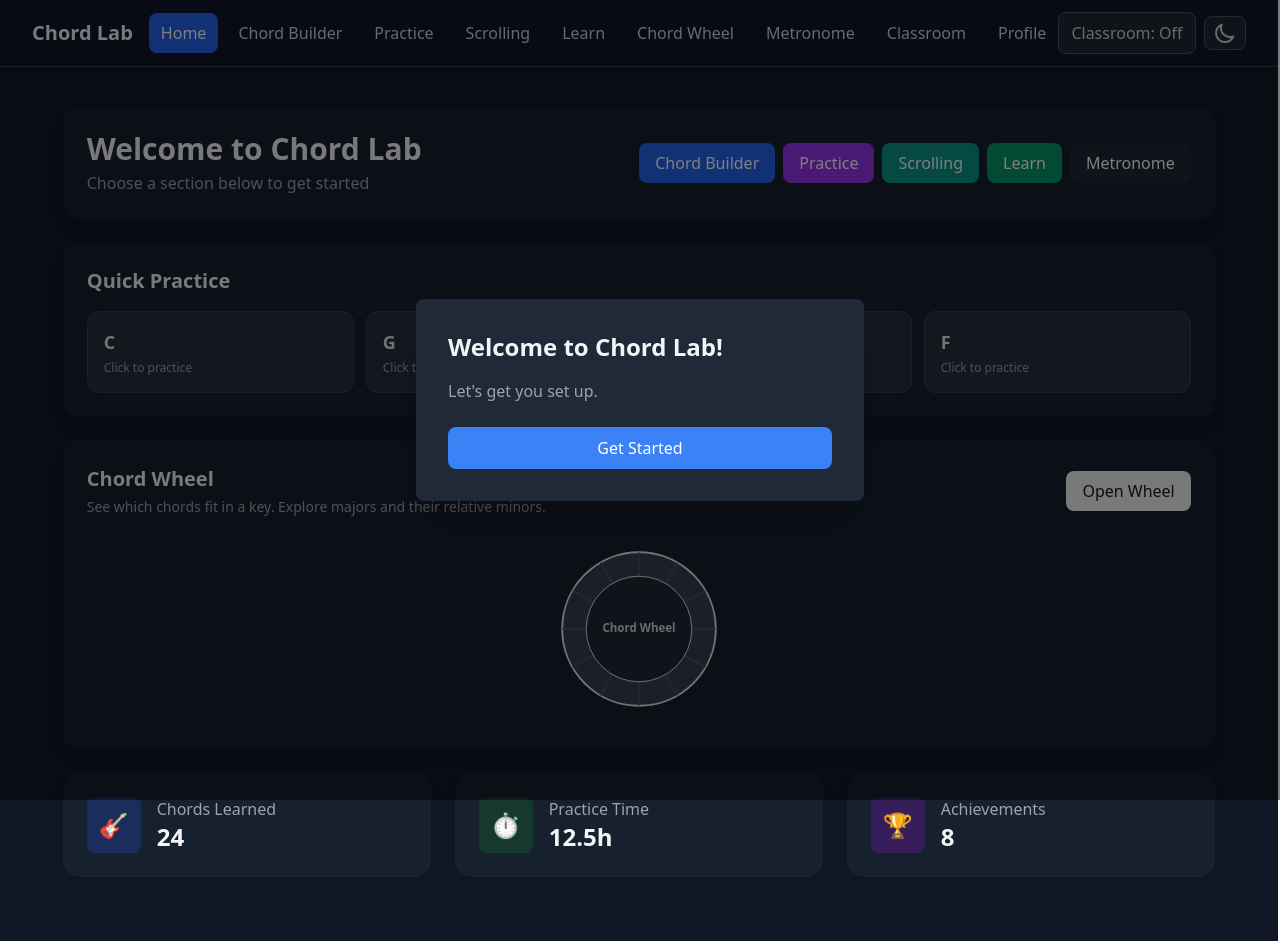
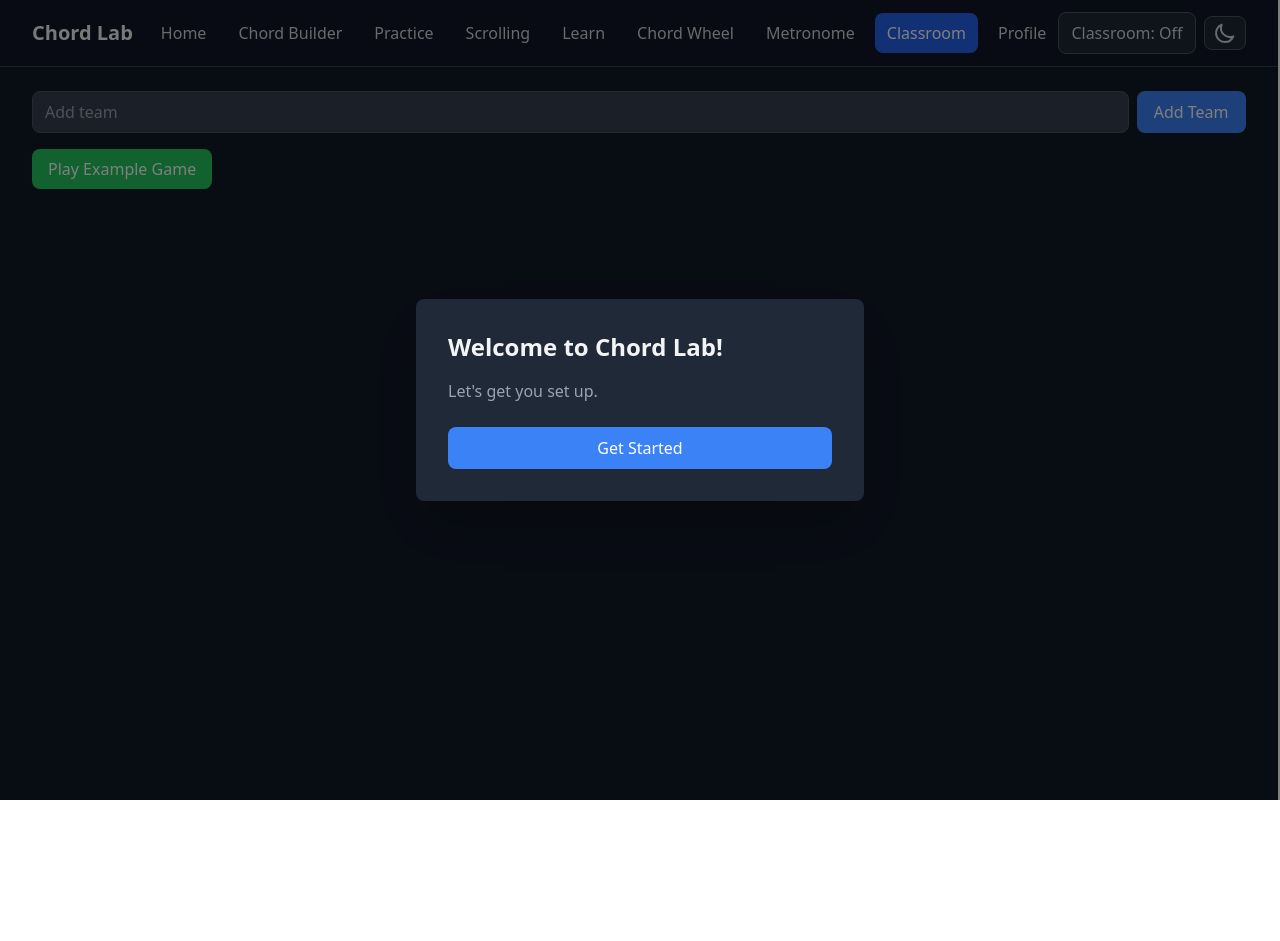
Before and after one commit to SquidgyG/Chord-Lab, a React (Vite) app: page /#/classroom/games in a window 1280 px wide. Before the commit this address led to /#/. After the commit the page ends 800 px from the top, so only its background shows below. Built offline with nearby package versions, Linux system fonts and the light colour scheme; sample sign-in values are in the browser's storage.

Commit message:
Add classroom scoreboard with context and games

```diff
--- a/src/App.tsx
+++ b/src/App.tsx
@@ -11,6 +11,9 @@ import { useTheme } from './contexts/ThemeContext'
 import ScrollingPractice from './components/practice-mode/ScrollingPractice'
 import ClassroomMode from './components/classroom/ClassroomMode'
 import TeacherDashboard from './components/classroom/TeacherDashboard'
+import TeacherGamesDashboard from './components/classroom/TeacherGamesDashboard'
+import { ScoreboardProvider } from './components/classroom/Scoreboard'
+import ExampleGame from './components/classroom/games/ExampleGame'
 // --- MERGED IMPORTS (from both branches) ---
 import { useUserProfile } from './contexts/UserProfileContext'
 import OnboardingFlow from './components/onboarding/OnboardingFlow'
@@ -177,6 +180,16 @@ function App() {
             <Route path="/metronome" element={<Metronome />} />
             <Route path="/classroom" element={<ClassroomMode />} />
             <Route path="/classroom/dashboard" element={<TeacherDashboard />} />
+            <Route
+              path="/classroom/games/*"
+              element={
+                <ScoreboardProvider>
+                  <TeacherGamesDashboard />
+                </ScoreboardProvider>
+              }
+            >
+              <Route path="example" element={<ExampleGame />} />
+            </Route>
             <Route path="/profile" element={<ProfilePage />} />
             <Route path="*" element={<Navigate to="/" replace />} />
           </Routes>
--- /dev/null
+++ b/src/components/classroom/Scoreboard.tsx
@@ -0,0 +1,76 @@
+import React, { createContext, useContext, useState, ReactNode } from 'react'
+
+interface Team {
+  name: string
+  score: number
+}
+
+interface ScoreboardContextValue {
+  teams: Team[]
+  addTeam: (name: string) => void
+  incrementScore: (name: string, amount?: number) => void
+  resetScores: () => void
+}
+
+const ScoreboardContext = createContext<ScoreboardContextValue | undefined>(undefined)
+
+export const ScoreboardProvider: React.FC<{ children: ReactNode }> = ({ children }) => {
+  const [teams, setTeams] = useState<Team[]>([])
+
+  const addTeam = (name: string) => {
+    setTeams(prev => {
+      if (prev.some(t => t.name === name)) return prev
+      return [...prev, { name, score: 0 }]
+    })
+  }
+
+  const incrementScore = (name: string, amount: number = 1) => {
+    setTeams(prev => prev.map(t => (t.name === name ? { ...t, score: t.score + amount } : t)))
+  }
+
+  const resetScores = () => {
+    setTeams(prev => prev.map(t => ({ ...t, score: 0 })))
+  }
+
+  return (
+    <ScoreboardContext.Provider value={{ teams, addTeam, incrementScore, resetScores }}>
+      {children}
+    </ScoreboardContext.Provider>
+  )
+}
+
+export const useScoreboard = () => {
+  const context = useContext(ScoreboardContext)
+  if (!context) throw new Error('useScoreboard must be used within a ScoreboardProvider')
+  return context
+}
+
+export const Scoreboard: React.FC = () => {
+  const { teams, resetScores } = useScoreboard()
+
+  if (teams.length === 0) return null
+
+  return (
+    <div className="bg-white dark:bg-gray-800 rounded-lg shadow p-4">
+      <div className="flex justify-between items-center mb-2">
+        <h3 className="text-lg font-bold text-gray-800 dark:text-gray-100">Scoreboard</h3>
+        <button
+          onClick={resetScores}
+          className="px-2 py-1 text-sm rounded bg-red-500 text-white hover:bg-red-600"
+        >
+          Reset
+        </button>
+      </div>
+      <ul>
+        {teams.map(team => (
+          <li key={team.name} className="flex justify-between py-1 text-gray-900 dark:text-gray-100">
+            <span>{team.name}</span>
+            <span>{team.score}</span>
+          </li>
+        ))}
+      </ul>
+    </div>
+  )
+}
+
+export default Scoreboard
--- /dev/null
+++ b/src/components/classroom/TeacherGamesDashboard.tsx
@@ -0,0 +1,45 @@
+import React, { useState } from 'react'
+import { Link, Outlet } from 'react-router-dom'
+import { Scoreboard, useScoreboard } from './Scoreboard'
+
+const TeacherGamesDashboard: React.FC = () => {
+  const { addTeam } = useScoreboard()
+  const [teamName, setTeamName] = useState('')
+
+  const handleAddTeam = () => {
+    const name = teamName.trim()
+    if (!name) return
+    addTeam(name)
+    setTeamName('')
+  }
+
+  return (
+    <div className="space-y-4">
+      <Scoreboard />
+      <div className="flex gap-2">
+        <input
+          type="text"
+          value={teamName}
+          onChange={e => setTeamName(e.target.value)}
+          placeholder="Add team"
+          className="flex-grow px-3 py-2 border rounded-lg dark:bg-gray-700 dark:border-gray-600 dark:text-gray-100"
+        />
+        <button
+          onClick={handleAddTeam}
+          className="px-4 py-2 bg-blue-500 text-white rounded-lg hover:bg-blue-600 transition-colors"
+        >
+          Add Team
+        </button>
+      </div>
+      <Link
+        to="example"
+        className="inline-block px-4 py-2 bg-green-500 text-white rounded-lg hover:bg-green-600 transition-colors"
+      >
+        Play Example Game
+      </Link>
+      <Outlet />
+    </div>
+  )
+}
+
+export default TeacherGamesDashboard
--- /dev/null
+++ b/src/components/classroom/games/ExampleGame.tsx
@@ -0,0 +1,30 @@
+import React from 'react'
+import { Scoreboard, useScoreboard } from '../Scoreboard'
+
+const ExampleGame: React.FC = () => {
+  const { teams, incrementScore } = useScoreboard()
+
+  if (teams.length === 0) {
+    return <p className="text-gray-700 dark:text-gray-300">Add teams to start scoring.</p>
+  }
+
+  return (
+    <div className="space-y-4">
+      <Scoreboard />
+      <div className="space-y-2">
+        <h4 className="font-bold text-gray-800 dark:text-gray-100">Example Game</h4>
+        {teams.map(team => (
+          <button
+            key={team.name}
+            onClick={() => incrementScore(team.name)}
+            className="px-3 py-1 bg-green-500 text-white rounded-lg hover:bg-green-600"
+          >
+            {team.name} +1
+          </button>
+        ))}
+      </div>
+    </div>
+  )
+}
+
+export default ExampleGame
```
